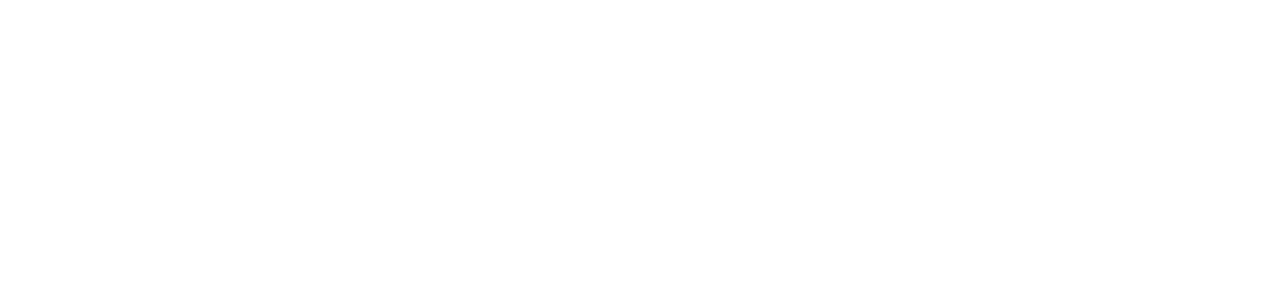
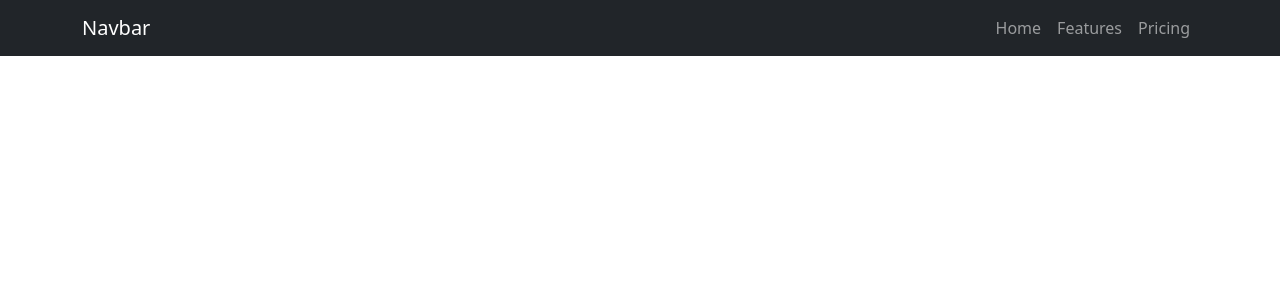
Before and after one commit to shahnmah/inventory-client, a React (Create React App) app: page / in a window 1280 px wide. Shown: the top 300 px of the page. Built offline with nearby package versions, Linux system fonts and the light colour scheme.

Commit message:
header-added

```diff
--- a/src/App.js
+++ b/src/App.js
@@ -1,10 +1,11 @@
-import logo from './logo.svg';
+import 'bootstrap/dist/css/bootstrap.min.css';
 import './App.css';
+import Header from './components/Header/Header';
 
 function App() {
   return (
-    <div className="App">
-
+    <div >
+    <Header></Header>
     </div>
   );
 }
--- /dev/null
+++ b/src/components/Header/Header.js
@@ -0,0 +1,22 @@
+import React from 'react';
+import { Container, Navbar, Nav } from 'react-bootstrap';
+
+const Header = () => {
+    return (
+        <div>
+            <Navbar bg="dark" variant="dark">
+                <Container>
+                    <Navbar.Brand href="#home">Navbar</Navbar.Brand>
+                    <Nav className="ms-auto">
+                        <Nav.Link href="#home">Home</Nav.Link>
+                        <Nav.Link href="#features">Features</Nav.Link>
+                        <Nav.Link href="#pricing">Pricing</Nav.Link>
+                    </Nav>
+                </Container>
+            </Navbar>
+
+        </div>
+    );
+};
+
+export default Header;
```
Also changed, not shown: src/components/Banner/Banner.js (added, +13 -0 lines), src/components/Home/Home.js (added, +11 -0 lines), src/components/Login/Login.js (added, +11 -0 lines), src/components/Banner/banner.css (added).
